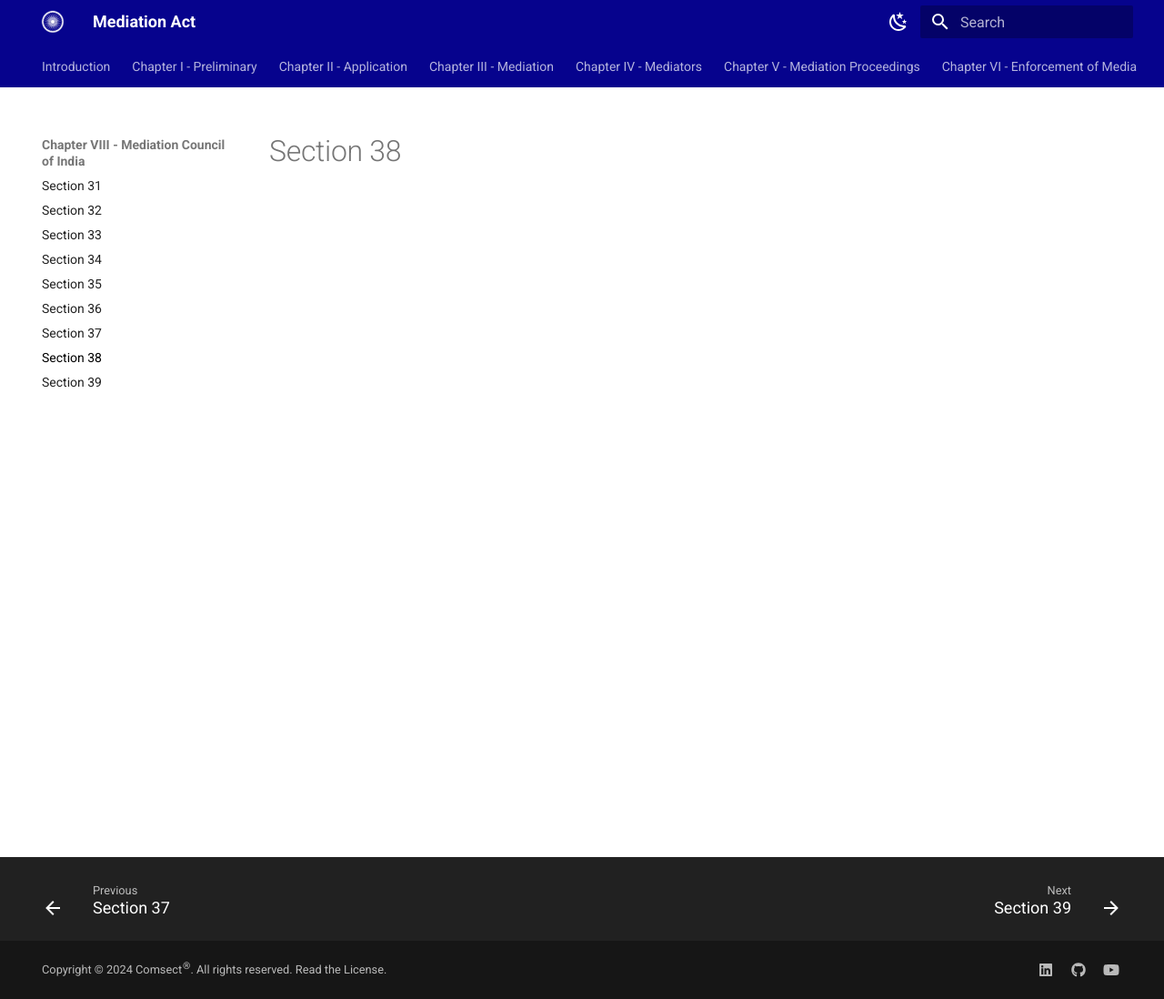
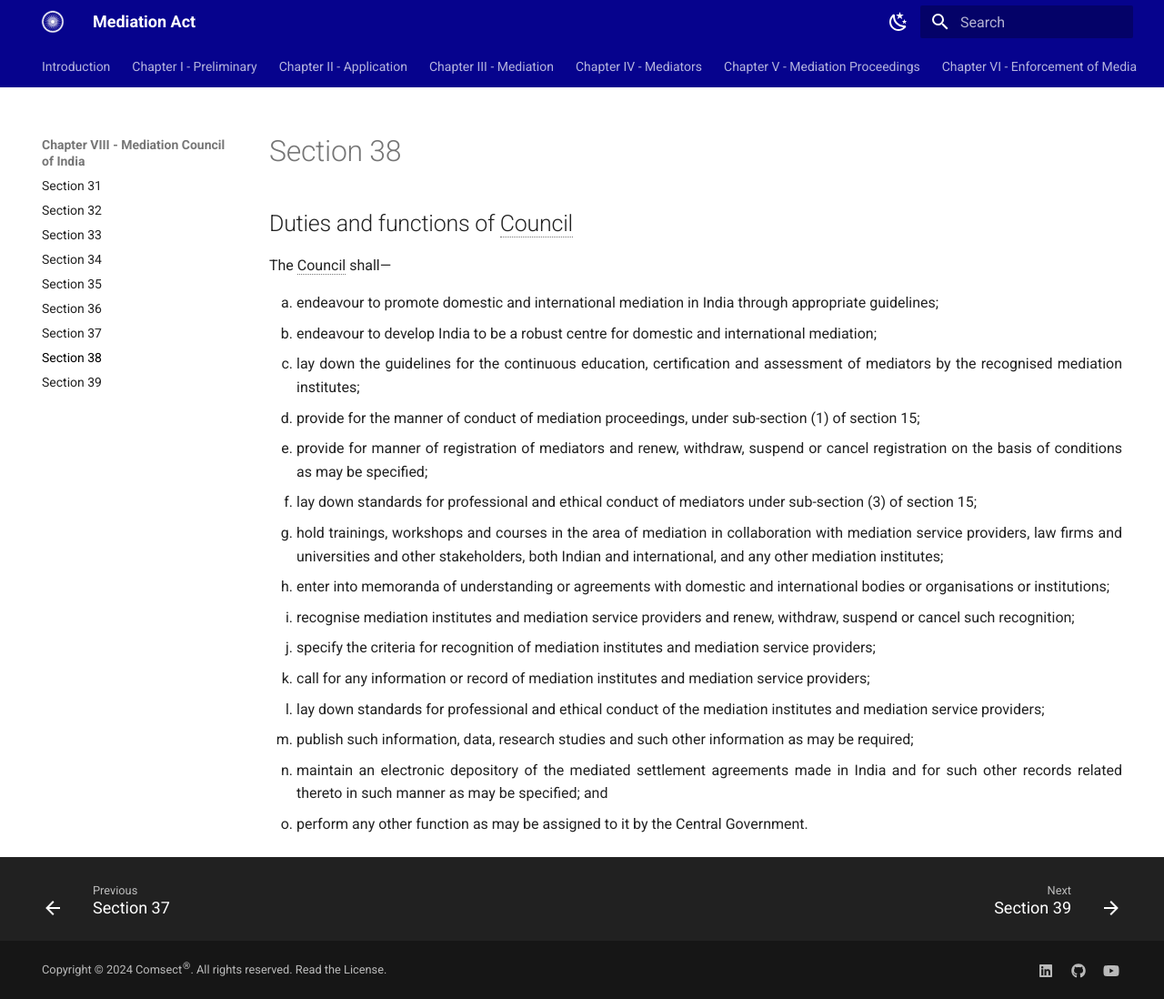
Before and after one commit to comsect/mediation-act, an MkDocs documentation site: the page built from docs/en/38.md, in a window 1280 px wide and 1098 px high. Shown: the whole window at 91% size. Built offline with MkDocs 1.6.1 and Material for MkDocs 9.7.7, drawn with Linux system fonts in a browser that asks for light colours.

Commit message:
add section-thirty-eight

```diff
--- a/docs/en/38.md
+++ b/docs/en/38.md
@@ -3,3 +3,30 @@ hide:
     - toc
 description: Duties and functions of Council
 ---
+
+<style>
+    ol.outer-list{
+        list-style-type: lower-alpha;
+    }
+</style>
+
+## Duties and functions of Council
+
+The Council shall—
+<ol class="outer-list">
+    <li> endeavour to promote domestic and international mediation in India through appropriate guidelines;
+    <li> endeavour to develop India to be a robust centre for domestic and international mediation;
+    <li> lay down the guidelines for the continuous education, certification and assessment of mediators by the recognised mediation institutes;
+    <li> provide for the manner of conduct of mediation proceedings, under sub-section (1) of section 15;
+    <li> provide for manner of registration of mediators and renew, withdraw, suspend or cancel registration on the basis of conditions as may be specified;
+    <li> lay down standards for professional and ethical conduct of mediators under sub-section (3) of section 15;
+    <li> hold trainings, workshops and courses in the area of mediation in collaboration with mediation service providers, law firms and universities and other stakeholders, both Indian and international, and any other mediation institutes;
+    <li> enter into memoranda of understanding or agreements with domestic and international bodies or organisations or institutions;
+    <li> recognise mediation institutes and mediation service providers and renew, withdraw, suspend or cancel such recognition;
+    <li> specify the criteria for recognition of mediation institutes and mediation service providers;
+    <li> call for any information or record of mediation institutes and mediation service providers;
+    <li> lay down standards for professional and ethical conduct of the mediation institutes and mediation service providers;
+    <li> publish such information, data, research studies and such other information as may be required;
+    <li> maintain an electronic depository of the mediated settlement agreements made in India and for such other records related thereto in such manner as may be specified; and
+    <li> perform any other function as may be assigned to it by the Central Government.
+</ol>
```
